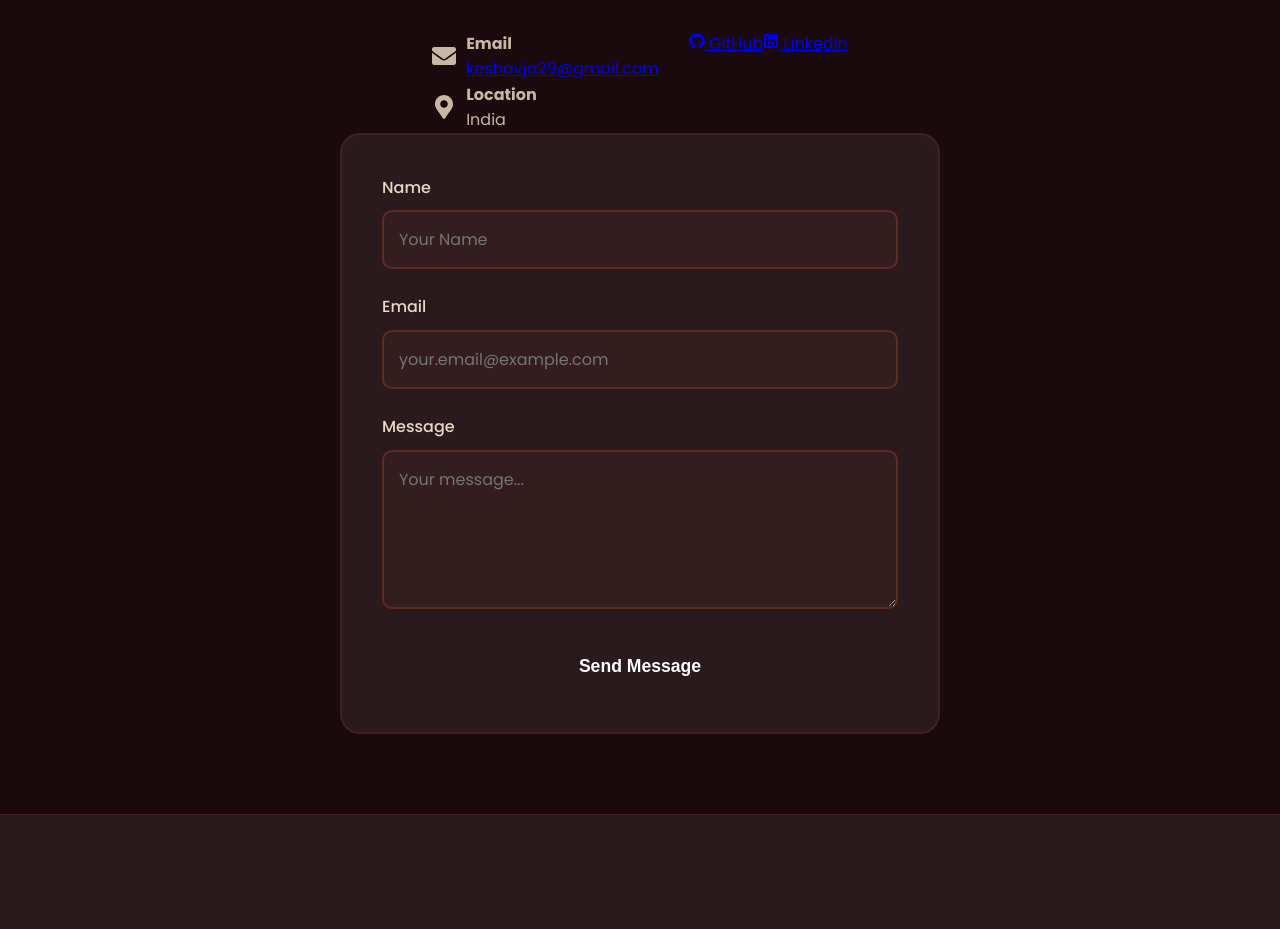
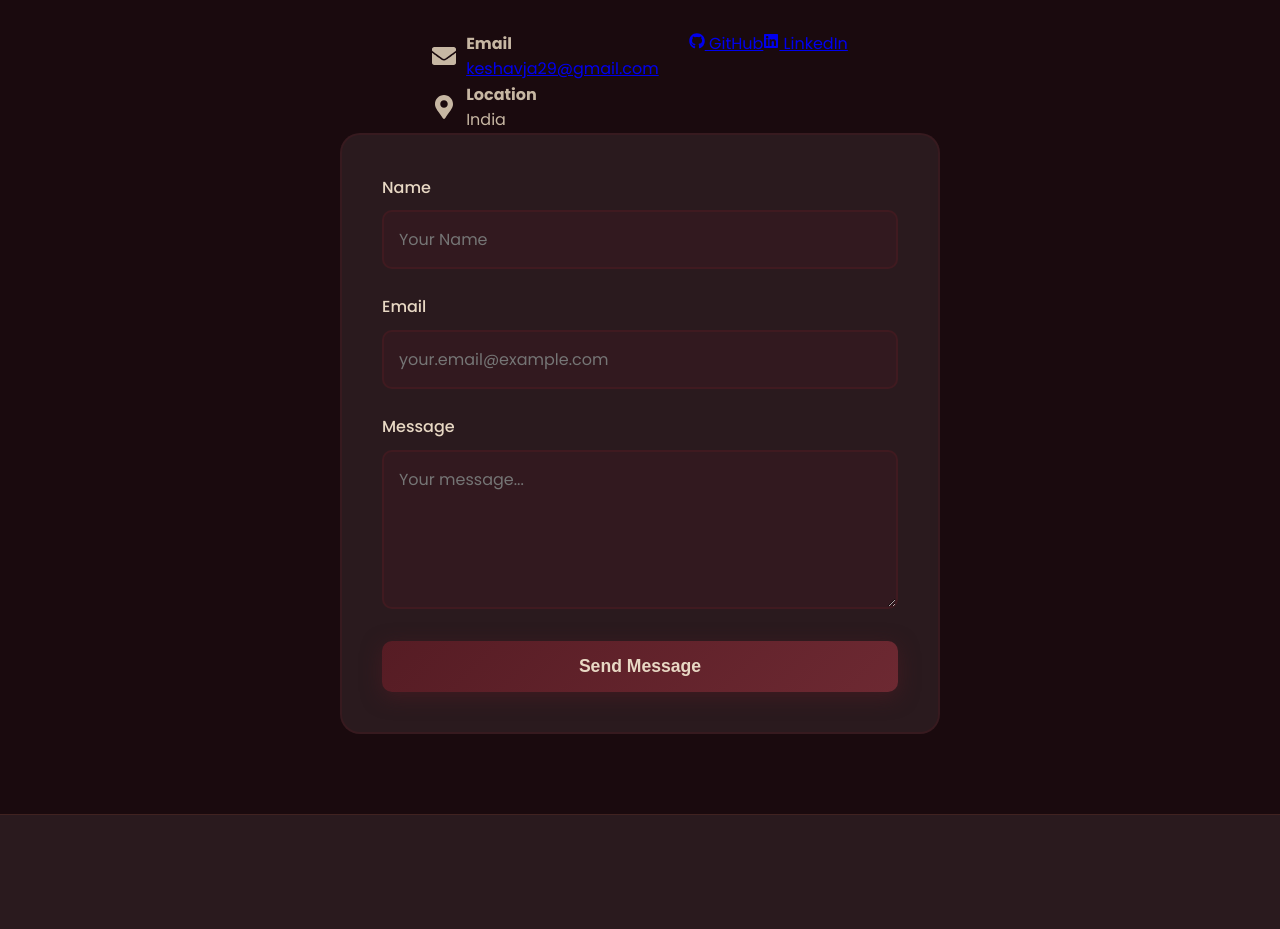
Before and after one commit to Keshavja29/portfolio-website, a React (Create React App) app: page / in a window 1280 px wide. Shown: the part 5726-6655 px from the top of the page. Built offline with nearby package versions, Linux system fonts and the light colour scheme; the HTML template or start-up script is replaced by a standard one.

Commit message:
Update Contact section with coffee theme colors

```diff
--- a/src/components/Contact.css
+++ b/src/components/Contact.css
@@ -8,7 +8,7 @@
   font-size: 3rem;
   font-weight: 800;
   margin-bottom: 20px;
-  background: linear-gradient(135deg, var(--primary-orange), var(--accent-orange));
+  background: linear-gradient(135deg, var(--tertiary-light), var(--accent-cream));
   -webkit-background-clip: text;
   -webkit-text-fill-color: transparent;
   background-clip: text;
@@ -30,7 +30,7 @@
   background: var(--card-bg);
   padding: 40px;
   border-radius: 20px;
-  border: 2px solid rgba(255, 107, 53, 0.1);
+  border: 2px solid rgba(86, 28, 36, 0.3);
 }
 
 .form-group {
@@ -39,7 +39,7 @@
 
 .form-group label {
   display: block;
-  color: var(--text-primary);
+  color: var(--accent-cream);
   font-weight: 500;
   margin-bottom: 10px;
 }
@@ -48,10 +48,10 @@
 .form-group textarea {
   width: 100%;
   padding: 15px;
-  background: rgba(255, 107, 53, 0.05);
-  border: 2px solid rgba(255, 107, 53, 0.2);
+  background: rgba(86, 28, 36, 0.2);
+  border: 2px solid rgba(86, 28, 36, 0.4);
   border-radius: 10px;
-  color: var(--text-primary);
+  color: var(--accent-cream);
   font-size: 1rem;
   font-family: 'Poppins', sans-serif;
   transition: all 0.3s ease;
@@ -60,8 +60,9 @@
 .form-group input:focus,
 .form-group textarea:focus {
   outline: none;
-  border-color: var(--primary-orange);
-  box-shadow: 0 0 20px rgba(255, 107, 53, 0.2);
+  border-color: var(--primary-dark);
+  box-shadow: 0 0 20px rgba(86, 28, 36, 0.3);
+  background: rgba(86, 28, 36, 0.3);
 }
 
 .form-group textarea {
@@ -72,20 +73,21 @@
 .submit-btn {
   width: 100%;
   padding: 15px;
-  background: linear-gradient(135deg, var(--primary-orange), var(--secondary-orange));
-  color: white;
+  background: linear-gradient(135deg, var(--primary-dark), var(--secondary-dark));
+  color: var(--accent-cream);
   border: none;
   border-radius: 10px;
   font-size: 1.1rem;
   font-weight: 600;
   cursor: pointer;
   transition: all 0.3s ease;
-  box-shadow: 0 5px 20px var(--glow-orange);
+  box-shadow: 0 5px 20px var(--glow-coffee);
 }
 
 .submit-btn:hover {
   transform: translateY(-3px);
-  box-shadow: 0 8px 30px var(--glow-orange);
+  box-shadow: 0 8px 30px var(--glow-coffee);
+  background: linear-gradient(135deg, var(--secondary-dark), var(--tertiary-light));
 }
 
 .contact-info {
@@ -105,7 +107,7 @@
 }
 
 .contact-item svg {
-  color: var(--primary-orange);
+  color: var(--tertiary-light);
   font-size: 1.5rem;
 }
 
```
